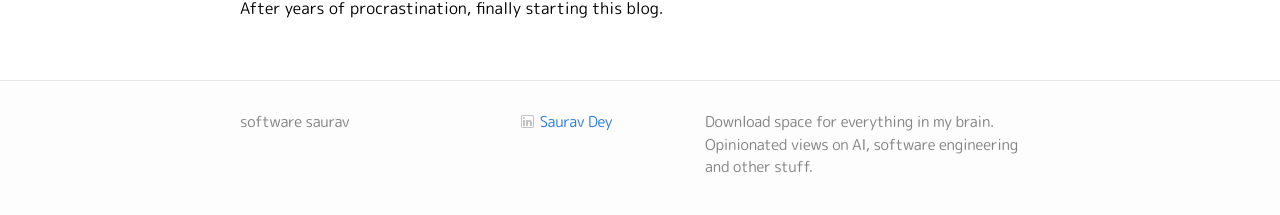
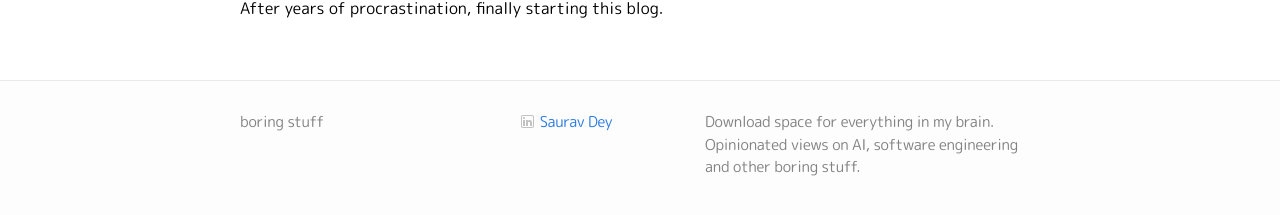
Before and after one commit to mindyouragents/mindyouragents.github.io, a Jekyll site: the page built from index.html, in a window 1280 px wide and 900 px high, scrolled down 611 px. Shown: the part 676-891 px from the top of the window. Built offline with Jekyll 4.4.1, drawn with Linux system fonts in a browser that asks for light colours; some of the changed text lies outside the part shown.

Commit message:
Update _config.yml

```diff
--- a/_config.yml
+++ b/_config.yml
@@ -1,9 +1,9 @@
 # Site settings
-title: software saurav
+title: boring stuff
 email:
-description: "Download space for everything in my brain. Opinionated views on AI, software engineering and other stuff."
+description: "Download space for everything in my brain. Opinionated views on AI, software engineering and other boring stuff."
 baseurl: ""
-url: "https://softwaresaurav.github.io"
+url: "https://boringftw.github.io"
 linkedin_username: sauravdey
 github_username:
 twitter_username:
```
